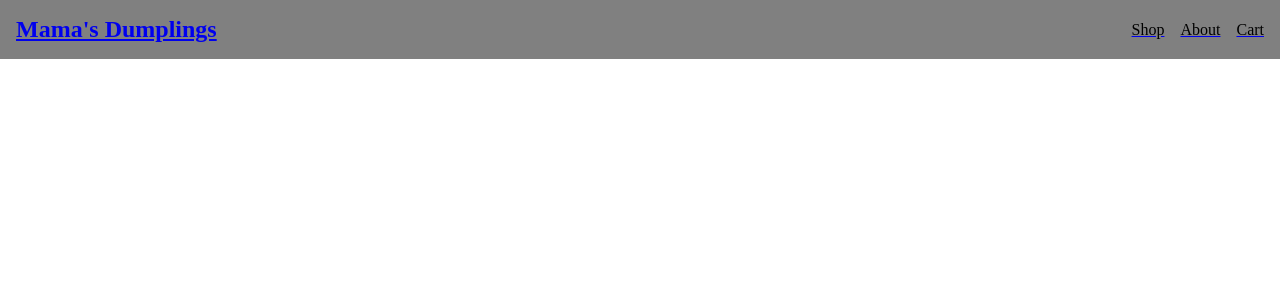
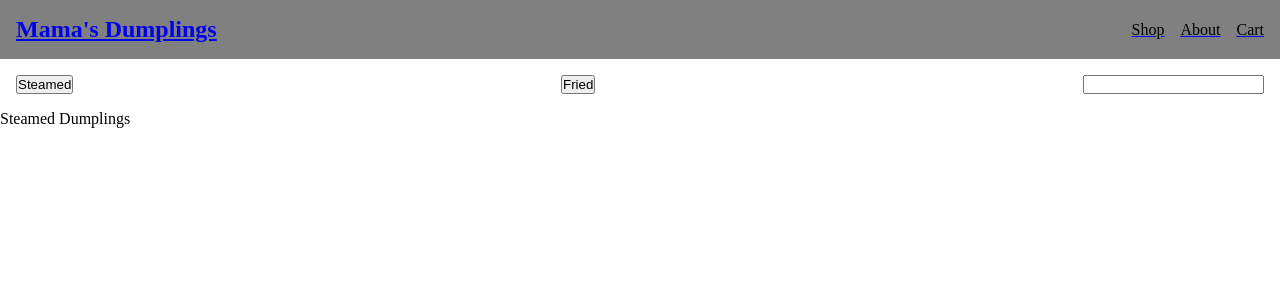
Before and after one commit to Abstractmachina/odin_14_shoppingcart, a React (Create React App) app: page /shop/steamed in a window 1280 px wide. Shown: the top 300 px of the page. Built offline with nearby package versions, Linux system fonts and the light colour scheme.

Commit message:
set up steamed and fried categories

```diff
--- a/src/components/App.tsx
+++ b/src/components/App.tsx
@@ -1,5 +1,5 @@
 import React, { FC, ReactElement } from 'react';
-import { BrowserRouter as Router, Route, Routes } from 'react-router-dom';
+import { BrowserRouter as Router, Route, Routes, Navigate } from 'react-router-dom';
 import '../styles/main.scss';
 
 import Nav from './Nav';
@@ -7,6 +7,8 @@ import HomePage from './Home';
 import ShopPage from './ShopPage';
 import AboutPage from './AboutPage';
 import ShoppingCart from './ShoppingCart';
+import SteamedList from './SteamedList';
+import FriedList from './FriedList';
 
 const App: FC = () : ReactElement => {
   return (
@@ -15,7 +17,11 @@ const App: FC = () : ReactElement => {
             <Nav />
             <Routes>
                 <Route path='/' element={<HomePage/>} />
-                <Route path='/shop' element={<ShopPage/>}/>
+                <Route path='/shop' element={<ShopPage/>}>
+                  <Route index element={<Navigate to="steamed" replace />} />
+                  <Route path='steamed' element={<SteamedList/>} />
+                  <Route path='fried' element={<FriedList/>} />
+                </Route>
                 <Route path='/about' element={<AboutPage/>}/>
                 <Route path='/shoppingcart' element={<ShoppingCart/>}/>
             </Routes>
--- /dev/null
+++ b/src/components/FriedList.tsx
@@ -0,0 +1,9 @@
+import React, { FC, ReactElement } from "react";
+
+const FriedList: FC = (): ReactElement => {
+    return <div className="steamed">
+        Fried Dumplings
+    </div>;
+}
+
+export default FriedList;
--- a/src/components/Nav.tsx
+++ b/src/components/Nav.tsx
@@ -2,7 +2,7 @@ import React, { FC, ReactElement } from "react";
 import { Link } from "react-router-dom";
 
 const Nav: FC = ():ReactElement => {
-    return <nav>
+    return <nav className="main-nav">
         <Link to='/'>
             <h1 className='logo'>Mama's Dumplings</h1>
         </Link>
--- a/src/components/ShopPage.tsx
+++ b/src/components/ShopPage.tsx
@@ -1,7 +1,19 @@
 import React, { FC, ReactElement } from "react";
+import { Link, Outlet } from "react-router-dom";
 
 const ShopPage: FC = (): ReactElement => {
-    return <div>ShopPage</div>;
+    return <div className="shop">
+        <nav>
+            <Link to= "steamed">
+                <button id="btn-steamed">Steamed</button>
+            </Link>
+            <Link to='fried'>
+                <button id='btn-fried'>Fried</button>
+            </Link>
+            <input type='text'/>
+        </nav>
+        <Outlet />
+    </div>;
 }
 
 export default ShopPage;
--- /dev/null
+++ b/src/components/SteamedList.tsx
@@ -0,0 +1,9 @@
+import React, { FC, ReactElement } from "react";
+
+const SteamedList: FC = (): ReactElement => {
+    return <div className="steamed">
+        Steamed Dumplings
+    </div>;
+}
+
+export default SteamedList;
--- a/src/index.tsx
+++ b/src/index.tsx
@@ -1,7 +1,6 @@
 import React from 'react';
 import ReactDOM from 'react-dom/client';
 import App from './components/App';
-import RouteSwitch from './components/RouteSwitch';
 
 const root = ReactDOM.createRoot(
   document.getElementById('root') as HTMLElement
--- a/src/styles/main.scss
+++ b/src/styles/main.scss
@@ -8,7 +8,6 @@ nav {
     display: flex;
     justify-content: space-between;
     align-items: center;
-    background-color: grey;
     padding: 1em;
 }
 
@@ -22,3 +21,7 @@ nav {
         list-style: none;
     }
 }
+
+.main-nav {
+    background-color: grey;
+}
```
Also changed, not shown: src/assets/inventory.json (added, +8 -0 lines), src/components/RouteSwitch.tsx (deleted, +0 -17 lines).
